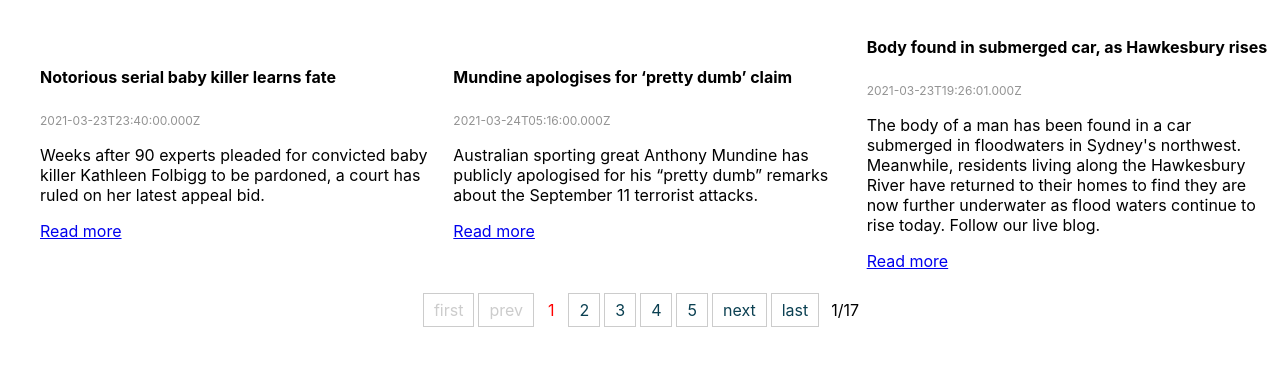
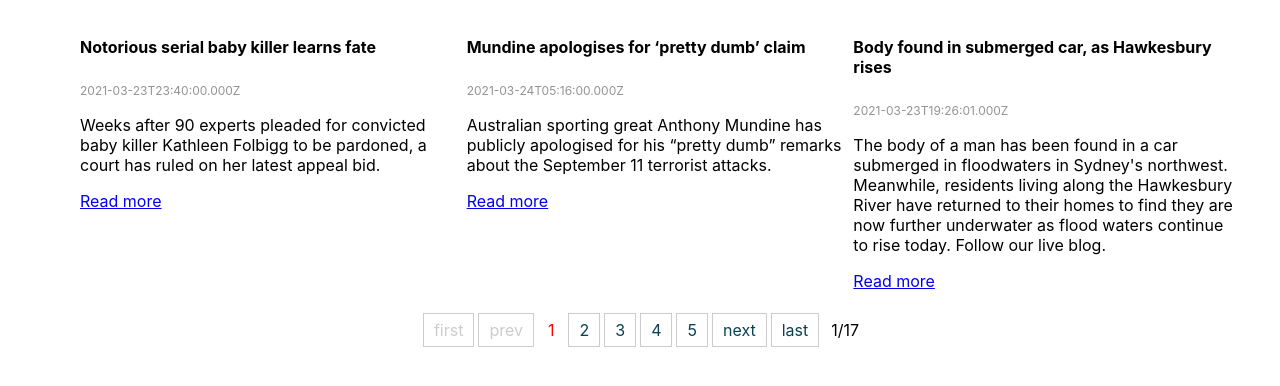
Before and after one commit to WorkJamesYang/news_corp, a React (Create React App) app: page / in a window 1280 px wide. Shown: the top 386 px of the page. Built offline with nearby package versions, Linux system fonts and the light colour scheme.

Commit message:
add some more style

```diff
--- a/src/App.css
+++ b/src/App.css
@@ -1,8 +1,12 @@
+#root{
+  margin: 0 auto;
+  max-width:1200px;
+}
 .list-container {
   display:flex;
-  align-items: center;
   justify-content: center;
   list-style-type: none;
+
 }
 .article-item {
   flex: 1 1 0;
```
